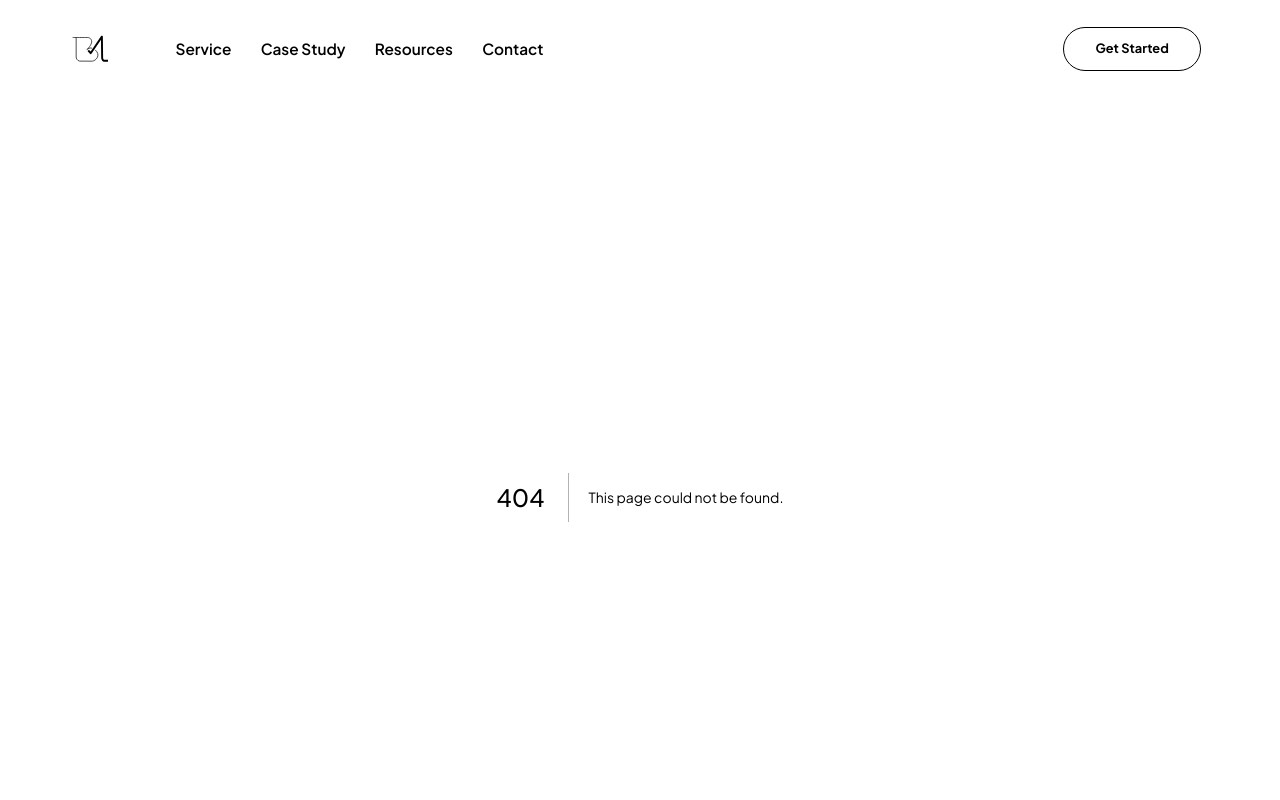
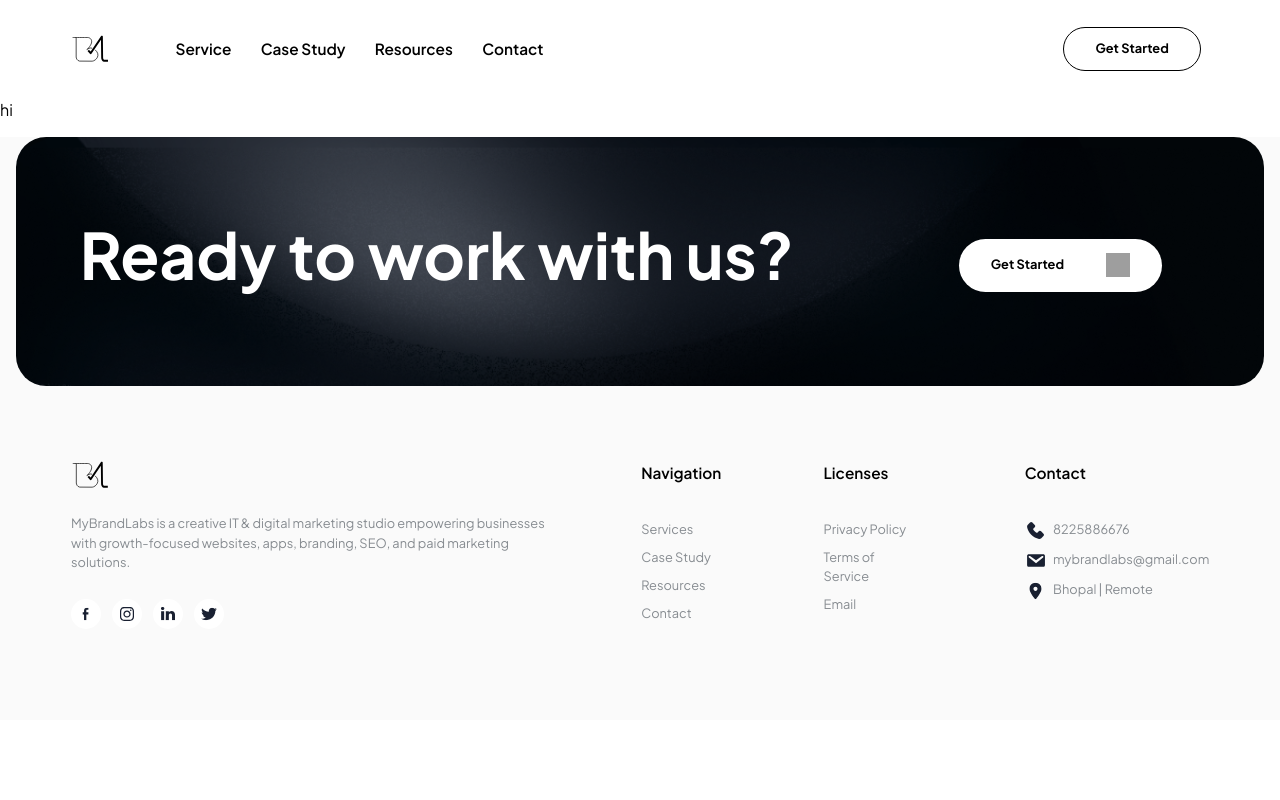
Before and after one commit to noddy0070/mybrandlabs-next, a Next.js app: page /contact-us in a window 1280 px wide. Before the commit this address had no page. Shown: the top 800 px of the page. Built offline with nearby package versions, Linux system fonts and the light colour scheme; grey boxes are pictures that could not be loaded.

Commit message:
Refactor Navbar to include TransitionLink for navigation; enhance globals.css with new body transitions and page transition styles; remove deprecated Contact page component.

```diff
--- a/components/Navbar.tsx
+++ b/components/Navbar.tsx
@@ -1,10 +1,13 @@
 import Image from "next/image";
+import { TransitionLink } from "../utils/TransitionLink";
 export default function Navbar() {
   return (
     <nav className="w-full flex items-center px-[5.5556vw] py-[2.0833vw]  justify-between  ">
 
       <div className="flex items-center gap-[5.1389vw]">
-      <Image src="/icons/mbl.svg" alt="chevron-down" className=" w-[3.02vw] h-[2.08vw]" width={40} height={38} />
+        <TransitionLink href="/">
+          <Image src="/icons/mbl.svg" alt="chevron-down" className=" w-[3.02vw] h-[2.08vw]" width={40} height={38} />
+        </TransitionLink>
 
 
 
@@ -18,7 +21,9 @@ export default function Navbar() {
         <div className="flex items-center cursor-pointer gap-[.4861vw] ">
         <span className=" font-semibold">Resources</span>
         </div>
+        <TransitionLink href="/contact-us ">
         <span className="font-semibold cursor-pointer">Contact</span>
+        </TransitionLink>
         </div>
       </div>
       <div className="flex items-center gap-[.625vw] ml-auto">
--- /dev/null
+++ b/src/app/contact-us/page.tsx
@@ -0,0 +1,11 @@
+import React from 'react'
+
+const ContactUs = () => {
+  return (
+    <div>
+      hi
+    </div>
+  )
+}
+
+export default ContactUs
--- a/src/app/contact/page.tsx
+++ /dev/null
@@ -1,10 +0,0 @@
-export default function Contact() {
-  return (
-    <main className="min-h-screen bg-background text text-foreground flex flex-col items-center justify-center px-4">
-      <h1 className="text-4xl font-bold text-brand-purple mb-4">Contact Us</h1>
-      <p className="max-w-2xl text-center text-lg text-foreground/80">
-        Get in touch with us for your next digital project. (Contact form coming soon)
-      </p>
-    </main>
-  );
-}
--- a/src/app/globals.css
+++ b/src/app/globals.css
@@ -44,3 +44,25 @@
     transition: all 0.5s cubic-bezier(1,0,1,0);
 
   }
+
+  body{
+    transition-property: opacity, transform, filter, background-color;
+    transition-timing-function: ease-in-out;
+    transition-duration: 0.3s;
+  }
+
+  body::before{
+    opacity: 0.06;
+    background-image: url('/images/backgroundTexture.png');
+  }
+
+  .page-transition{
+    opacity: 0;
+    transform: translateY(40px);
+    filter: blur(12px);
+  }
+
+  .page-transition-mobile{
+    opacity: .5;
+    transition-timing-function: ease-in-out;
+  }
--- /dev/null
+++ b/utils/TransitionLink.tsx
@@ -0,0 +1,37 @@
+"use client"
+import React, { ReactNode } from "react"
+import Link, { LinkProps } from "next/link"
+import { useRouter } from "next/navigation";
+
+interface TransitionLinkProps extends LinkProps {
+    children: ReactNode;
+    href: string;
+}
+
+function sleep(ms:number){
+    return new Promise(resolve=>setTimeout(resolve,ms));
+}
+
+export const TransitionLink = ({ href, children,...props }:TransitionLinkProps)=>{
+    const router = useRouter();
+
+    const handleTransition = async(
+        e: React.MouseEvent<HTMLAnchorElement, MouseEvent>
+    )=>{
+        e.preventDefault();
+
+        const body =document.querySelector('body');
+        body?.classList.add('page-transition');
+
+        await sleep(200);
+        await router.push(href);
+        await sleep(200);
+        body?.classList.remove('page-transition');
+    }
+
+
+
+
+    return <Link onClick={handleTransition}
+     href={href} {...props}> {children} </Link>
+}
```
